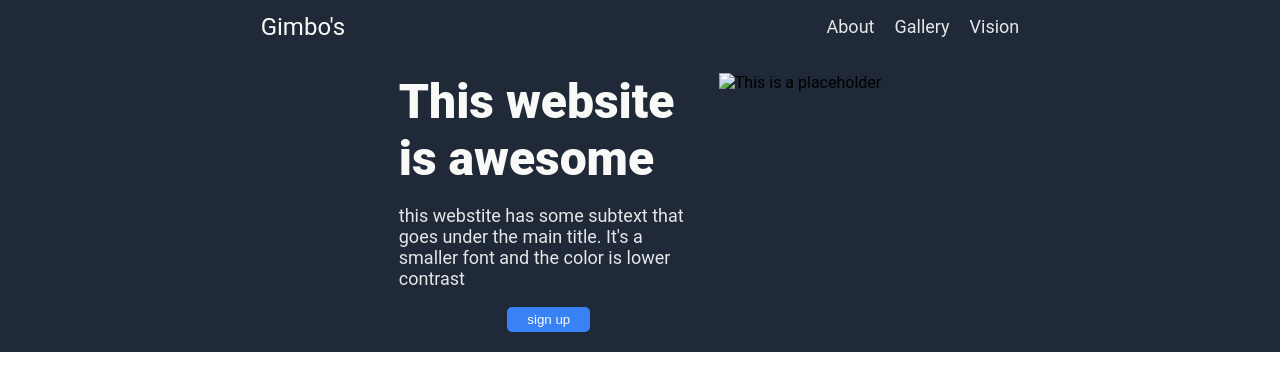
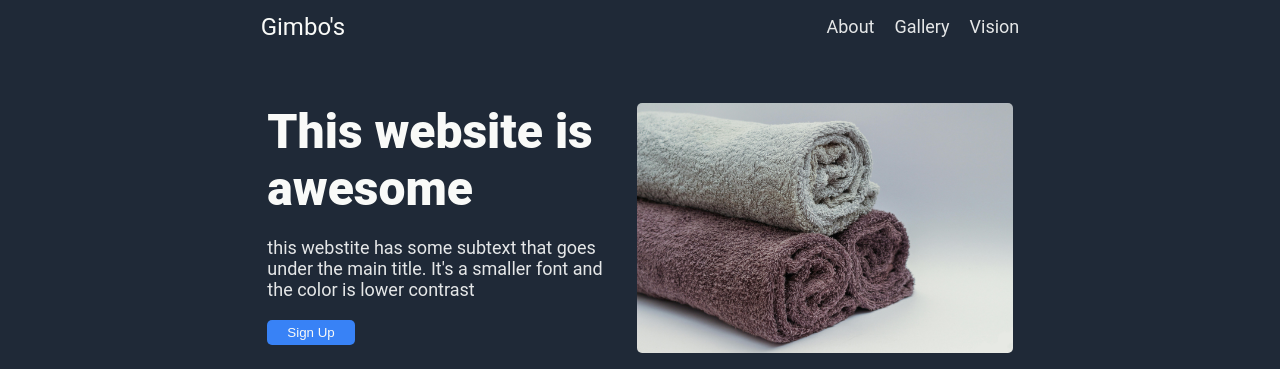
Before and after one commit to bishomilad/landing-page, a plain HTML site: page index.html in a window 1280 px wide. Shown: the top 369 px of the page. Drawn offline with Linux system fonts and the light colour scheme.

Commit message:
Replacing the image, restyling the header padding

```diff
--- a/index.html
+++ b/index.html
@@ -22,9 +22,12 @@
           this webstite has some subtext that goes under the main title. It's a
           smaller font and the color is lower contrast
         </p>
-        <button class="signupbtn">sign up</button>
+        <button class="signupbtn">Sign Up</button>
       </div>
-      <img alt="This is a placeholder" src="#" />
+      <img
+        alt="A photo of 3 folded towels"
+        src="images/pexels-dom-j-7304-45980.jpg"
+      />
     </div>
     <div class="gallery" id="gallery">
       <h2>Examples for thought</h2>
@@ -77,3 +80,4 @@
     <div class="footer">Copyright © Gimbos'</div>
   </body>
 </html>
+<!--Photo by Dom J: https://www.pexels.com/photo/white-and-maroon-rugs-45980/-->
--- a/style.css
+++ b/style.css
@@ -16,8 +16,7 @@ body{
 .header{
     justify-content: space-around;
     align-items: center;
-    padding: 0 0px;
-    padding: 0px 20px;
+    padding: 0px 20px 30px 20px ;
 }
 
 .menu{
@@ -56,17 +55,15 @@ h1{
 }
 
 #aboutsection{
-    max-width: 300px;
+    max-width: 350px;
     flex: 0 1 auto;
     padding: 0;
     margin: 0;
     display: flex;
     flex-direction: column;
-    gap: 0px;
-}
-
-#aboutsection .signupbtn{
-    align-self: center;
+    justify-content: flex-start;
+    align-items: flex-start;
+    gap: 2px;
 }
 
 .signupbtn{
@@ -76,3 +73,9 @@ h1{
     color: #F9FAF8;
     border-style: none;
 }
+
+img{
+    height: 250px;
+    width: auto;
+    border-radius: 5px;
+}
```
Also changed, not shown: images/pexels-dom-j-7304-45980.jpg (added).
